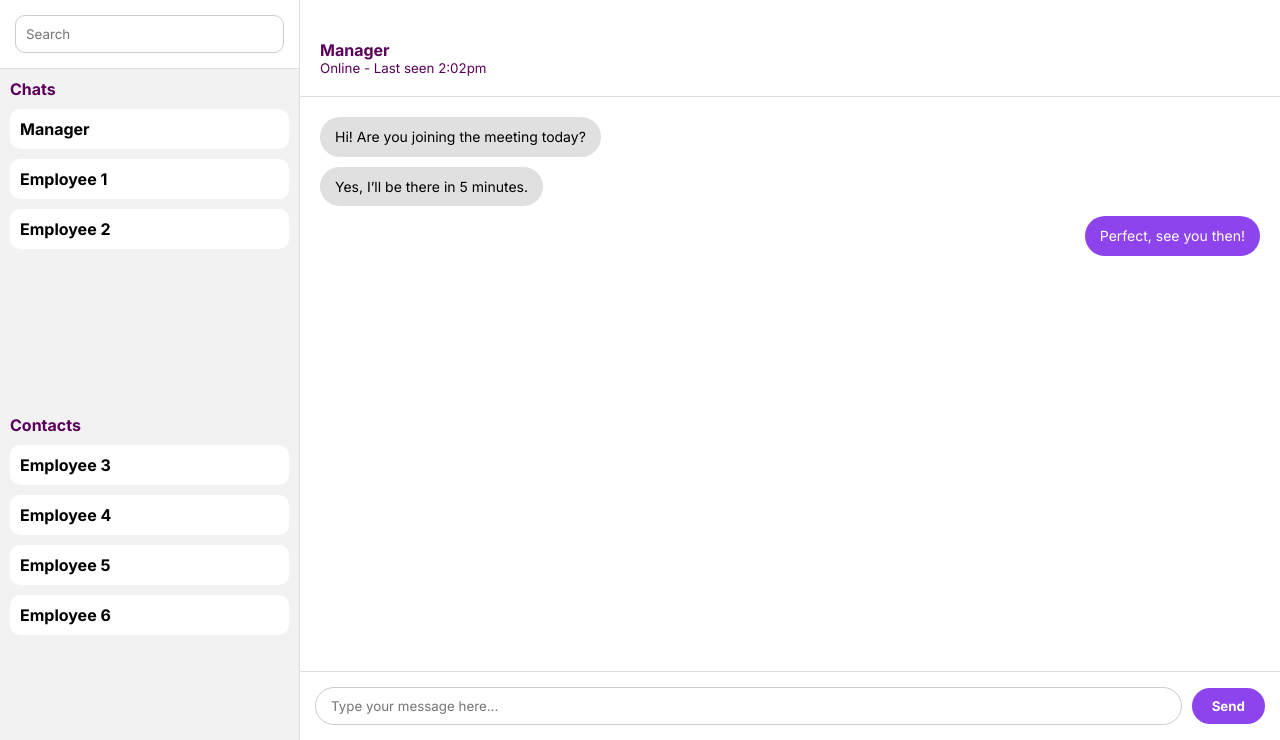
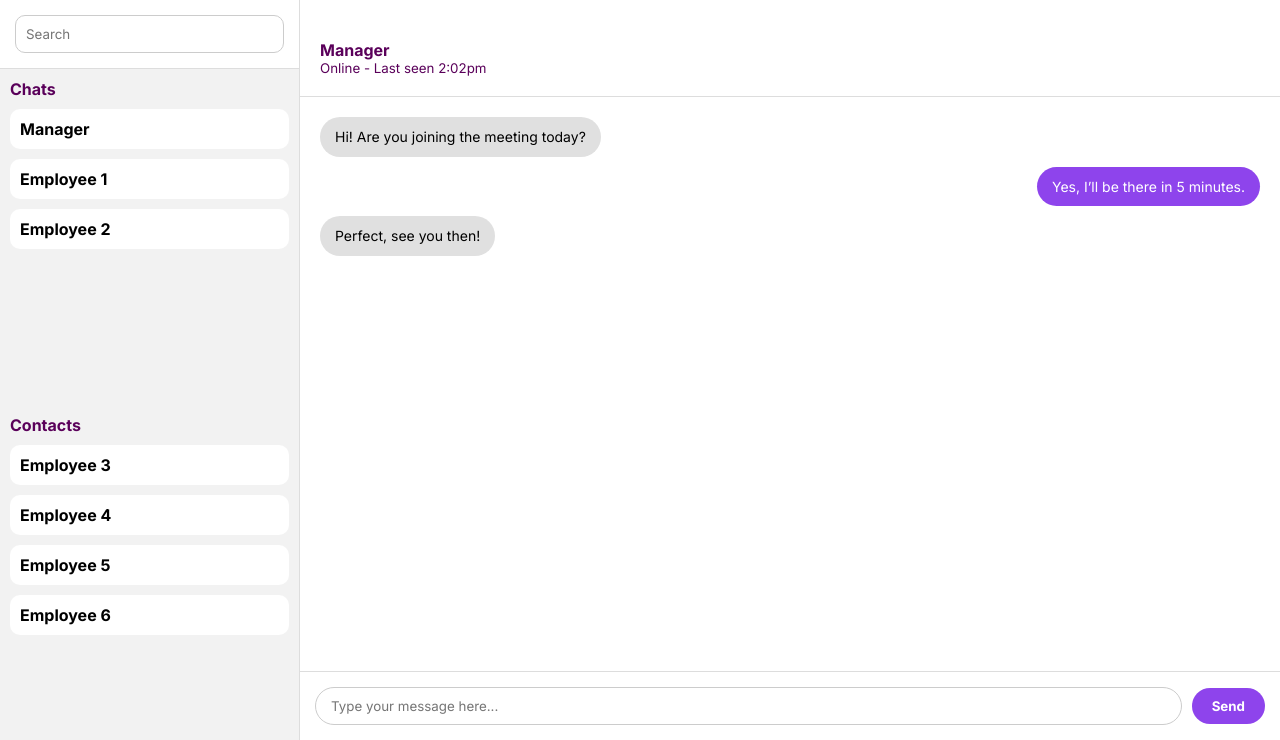
Before and after one commit to RicardoGarcia11/BTM495_SchedulingSystem, a Flask app: template frontend/templates/staff_messages.html in a window 1280 px wide. Shown: the part 60-800 px from the top of the page. Run offline with Flask 3, Linux system fonts and the light colour scheme; the template is opened without the code that fills it, so the values that code supplies are empty.

Commit message:
Fixed Staff View on Manager Conversation

```diff
--- a/frontend/templates/staff_messages.html
+++ b/frontend/templates/staff_messages.html
@@ -61,8 +61,8 @@
       </div>
       <div class="chat-body" id="chat-body">
         <div class="message received">Hi! Are you joining the meeting today?</div>
-        <div class="message received">Yes, I’ll be there in 5 minutes.</div>
-        <div class="message sent">Perfect, see you then!</div>
+        <div class="message sent">Yes, I’ll be there in 5 minutes.</div>
+        <div class="message received">Perfect, see you then!</div>
       </div>
       <div class="chat-input">
         <input type="text" id="message-input" placeholder="Type your message here...">
```
